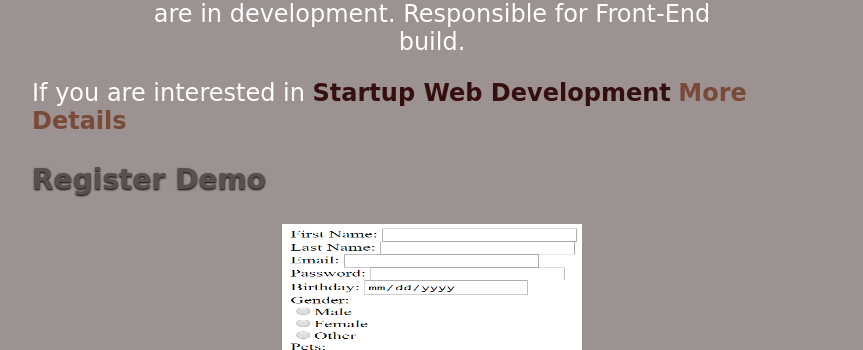
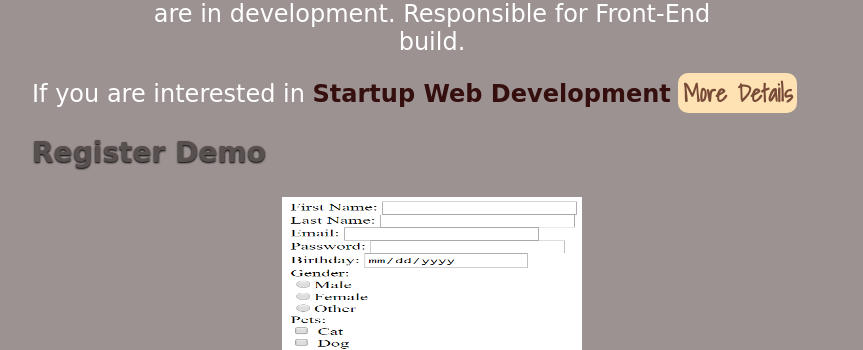
Before and after one commit to ysz951/portfolio-initial, a plain HTML site: page index.html in a window 1280 px wide. Shown: the part 2662-3012 px from the top of the page, without its empty margins (208-1071 px from the left). Drawn offline with nearby package versions, Linux system fonts and the light colour scheme.

Commit message:
Add files via upload

```diff
--- a/index.html
+++ b/index.html
@@ -146,7 +146,7 @@
               </div>
               <div class="max-900-text">
                 <p>If you are interested in <strong><span class="darkRed">Startup Web Development</span></strong>
-                <a href = "https://github.com/ysz951/startup" target="_blank">More Details</a></p>
+                <a class="btn" href = "https://github.com/ysz951/startup" target="_blank">More Details</a></p>
 
               </div>
         </div>
@@ -156,7 +156,7 @@
             <h3>Register Demo</h3>
          </div>
          <div class="mid">
-            <a class="btn" href="https://ysz951.github.io/Register-Demo/" target="_blank"><img src="images/register.png" alt="register"></a>
+            <a href="https://ysz951.github.io/Register-Demo/" target="_blank"><img src="images/register.png" alt="register"></a>
           </div>
           <div class="mid max-600-text">
 
```
